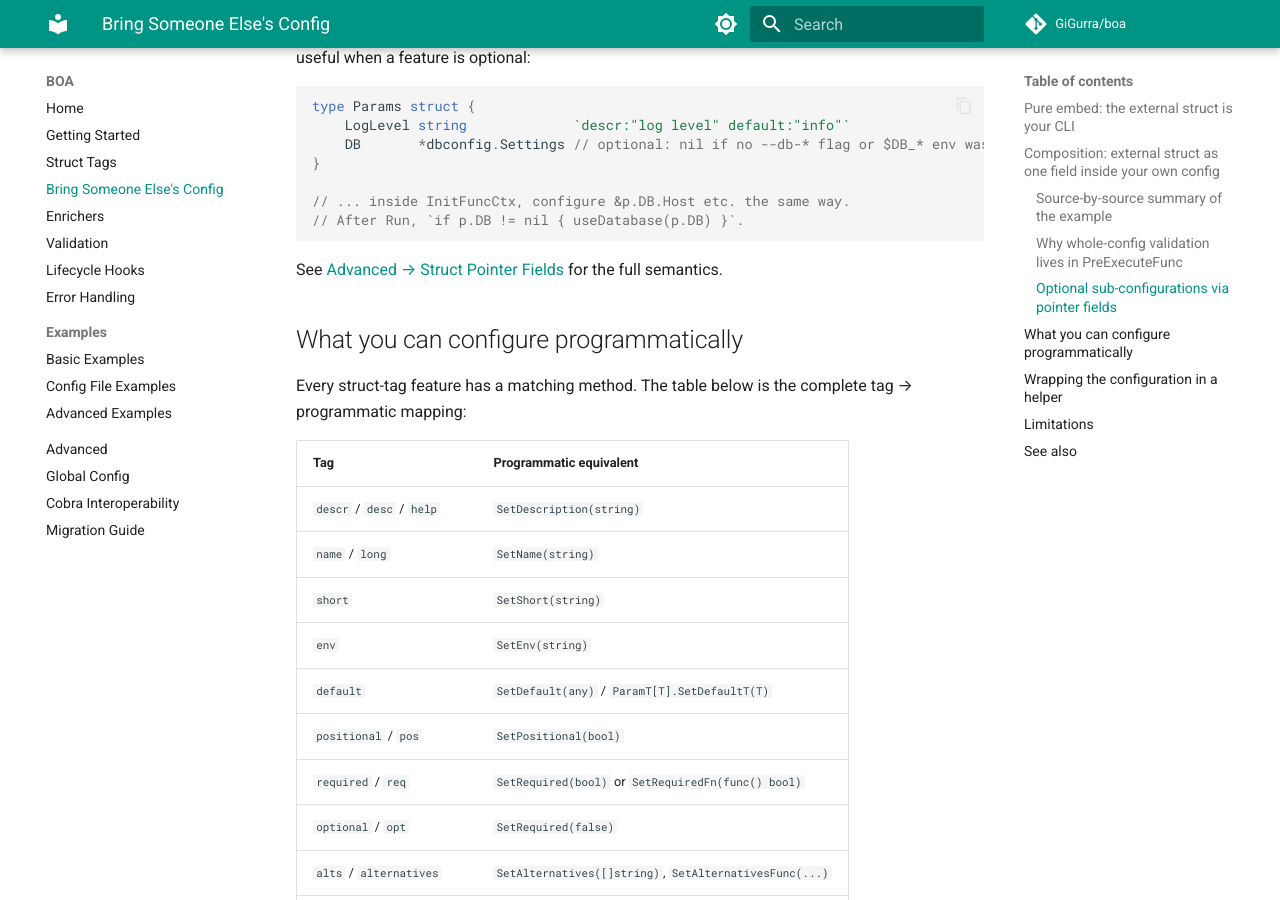
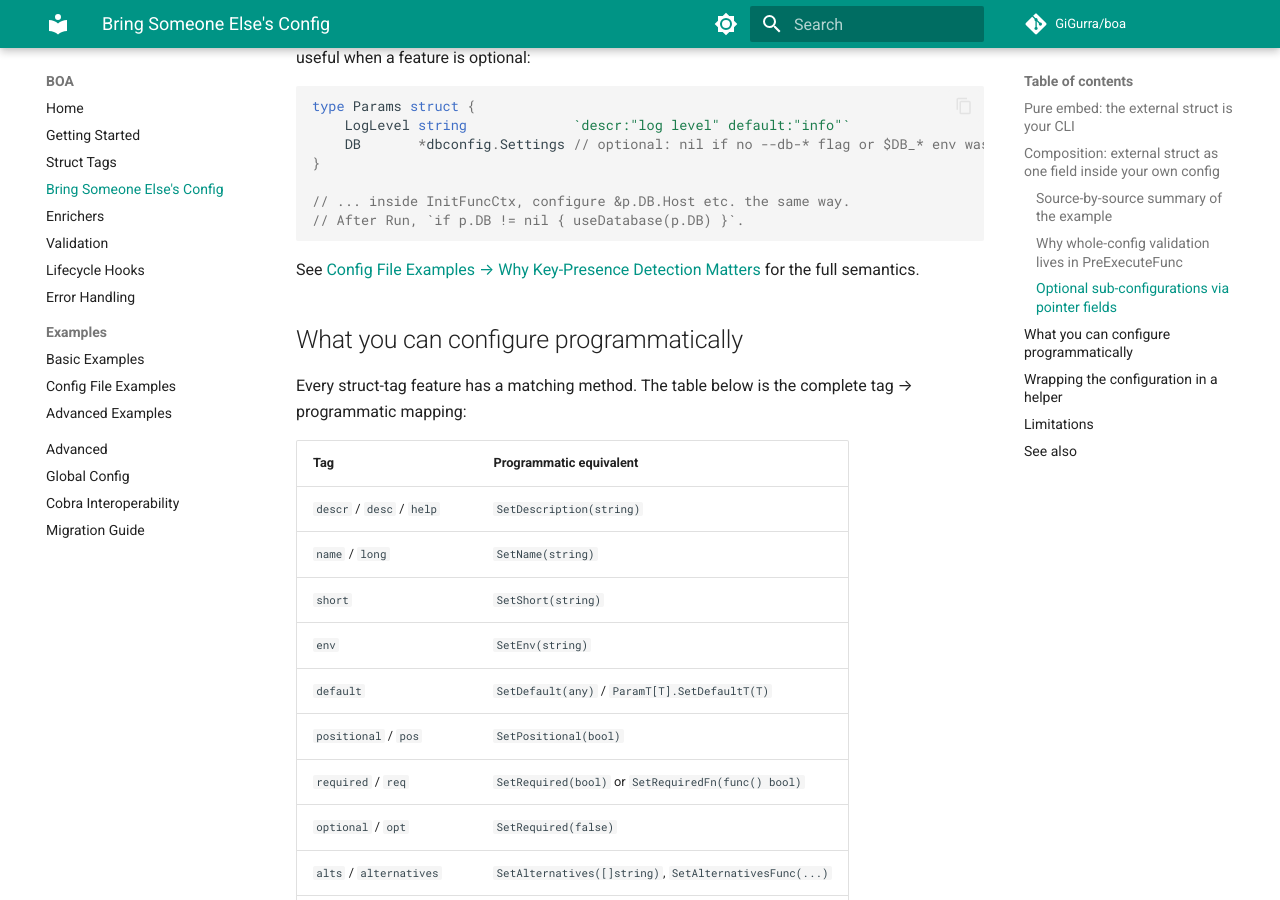
Before and after one commit to GiGurra/boa, an MkDocs documentation site: the page built from docs/bring-someone-elses-config.md, in a window 1280 px wide and 900 px high, scrolled down 6420 px. Built offline with MkDocs 1.6.1 and Material for MkDocs 9.7.7, drawn with Linux system fonts in a browser that asks for light colours; comment, search, counter and statistics services are not loaded.

Commit message:
docs: fix broken cross-link to struct pointer fields semantics
Link pointed to a nonexistent anchor in advanced.md; repointed to the
existing section in examples-config.md that actually covers it.

Co-Authored-By: Claude Opus 4.6 (1M context) <noreply@anthropic.com>

````diff
--- a/docs/bring-someone-elses-config.md
+++ b/docs/bring-someone-elses-config.md
@@ -289,7 +289,7 @@ type Params struct {
 // After Run, `if p.DB != nil { useDatabase(p.DB) }`.
 ```
 
-See [Advanced → Struct Pointer Fields](advanced.md#struct-pointer-fields-optional-parameter-groups) for the full semantics.
+See [Config File Examples → Why Key-Presence Detection Matters](examples-config.md#why-key-presence-detection-matters) for the full semantics.
 
 ## What you can configure programmatically
 
````
